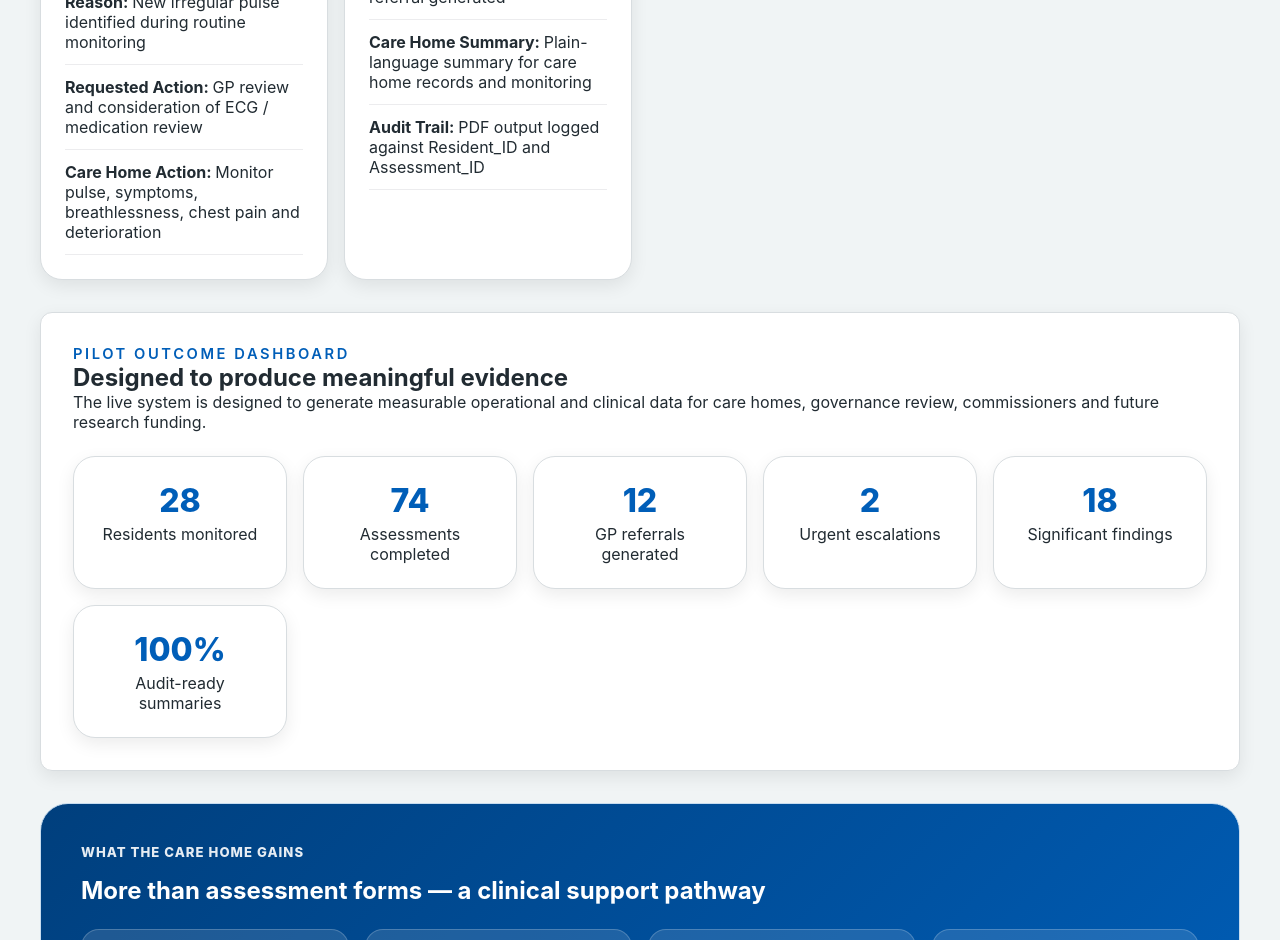
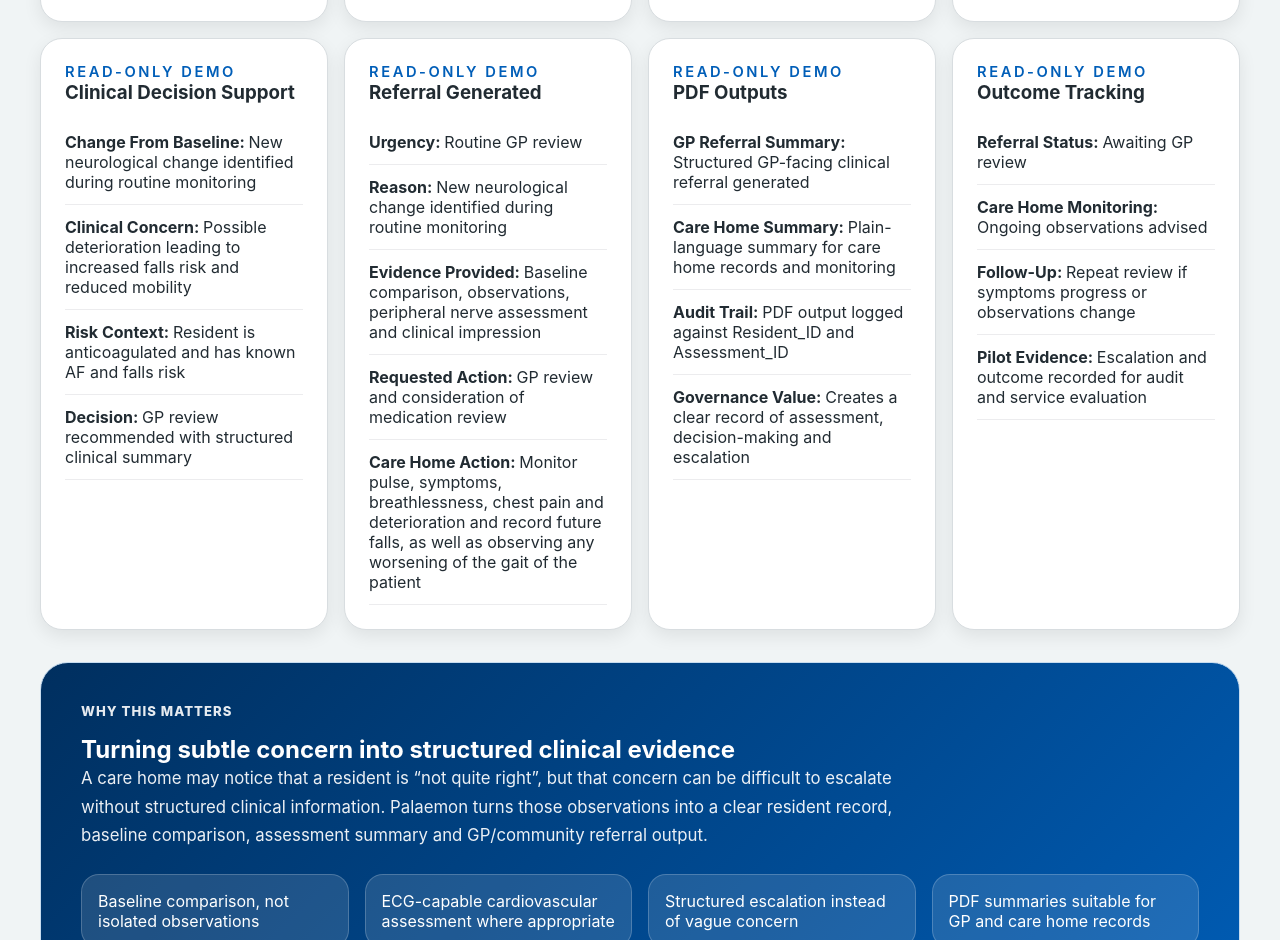
Before and after one commit to VentrisOdin/palaemon-clinical-services, a React (Vite) app in the folder frontend/: page /demo in a window 1280 px wide. Shown: the part 1860-2800 px from the top of the page. Built offline with nearby package versions, Linux system fonts and the light colour scheme.

Commit message:
demo page update

```diff
--- a/frontend/src/components/clinicalServices/ClinicalServicesModel.jsx
+++ b/frontend/src/components/clinicalServices/ClinicalServicesModel.jsx
@@ -1,3 +1,5 @@
+import { Link } from "react-router-dom";
+
 function ClinicalServicesModel() {
   const points = [
     {
@@ -42,12 +44,7 @@ function ClinicalServicesModel() {
             The approach
           </p>
 
-          <h2
-            style={{
-              color: "#ffffff",
-              marginBottom: "1rem",
-            }}
-          >
+          <h2 style={{ color: "#ffffff", marginBottom: "1rem" }}>
             Structured clinical support for care settings
           </h2>
 
@@ -104,6 +101,67 @@ function ClinicalServicesModel() {
               </div>
             ))}
           </div>
+
+          <div
+            style={{
+              marginTop: "2rem",
+              padding: "1.5rem",
+              borderRadius: "22px",
+              background: "rgba(255,255,255,0.16)",
+              border: "1px solid rgba(255,255,255,0.24)",
+            }}
+          >
+            <p
+              style={{
+                fontSize: "0.78rem",
+                fontWeight: "800",
+                letterSpacing: "0.08em",
+                textTransform: "uppercase",
+                color: "rgba(255,255,255,0.88)",
+                marginBottom: "0.75rem",
+              }}
+            >
+              Demonstration system
+            </p>
+
+            <h3
+              style={{
+                color: "#ffffff",
+                fontSize: "1.35rem",
+                marginBottom: "0.75rem",
+              }}
+            >
+              See the developing model in action
+            </h3>
+
+            <p
+              style={{
+                color: "rgba(255,255,255,0.92)",
+                lineHeight: "1.7",
+                maxWidth: "760px",
+                marginBottom: "1.25rem",
+              }}
+            >
+              Explore a read-only demonstration showing a sample resident
+              journey, assessment records, structured referral, care home
+              summary and GP-facing PDF output.
+            </p>
+
+            <Link
+              to="/demo"
+              className="qr-book-button"
+              style={{
+                width: "auto",
+                minWidth: "260px",
+                textAlign: "center",
+                background: "#ffffff",
+                color: "#005eb8",
+                boxShadow: "0 14px 32px rgba(0,0,0,0.12)",
+              }}
+            >
+              View Demonstration System
+            </Link>
+          </div>
         </div>
       </div>
     </section>
--- a/frontend/src/components/layout/Navbar.jsx
+++ b/frontend/src/components/layout/Navbar.jsx
@@ -65,7 +65,7 @@ function Navbar() {
               }`}
               onClick={closeMenu}
             >
-              Carehome Services
+              Clinical Services
             </Link>
 
             <Link
--- a/frontend/src/pages/DemoPortal.jsx
+++ b/frontend/src/pages/DemoPortal.jsx
@@ -41,10 +41,17 @@ const demoSections = [
   {
     title: "Medical History",
     content: [
-      ["PMH", "Atrial fibrillation, hypertension, type 2 diabetes, recurrent falls"],
+      [
+        "PMH",
+        "Atrial fibrillation, hypertension, type 2 diabetes, recurrent falls",
+      ],
       ["Medication", "Apixaban, Ramipril, Metformin"],
       ["Allergies", "Penicillin"],
       ["DNACPR / ReSPECT", "ReSPECT form present - care home copy held"],
+      [
+        "Known Risks",
+        "Falls risk, anticoagulation risk, deterioration may present subtly",
+      ],
     ],
   },
   {
@@ -54,33 +61,82 @@ const demoSections = [
       ["BP", "138/84"],
       ["SpO2", "96% on air"],
       ["Respiratory Rate", "18"],
+      ["Baseline ECG", "Atrial fibrillation documented, no acute concerning features"],
       ["Clinical Impression", "Stable baseline with known frailty and falls risk"],
     ],
   },
   {
     title: "Current Clinical Review",
     content: [
-      ["General", "Slightly more fatigued than baseline but alert and communicative"],
-      ["Cardiovascular", "Pulse 92 and irregular, new change from documented baseline"],
+      [
+        "General",
+        "Slightly more fatigued than baseline but alert and communicative",
+      ],
+      [
+        "Cardiovascular",
+        "Pulse 92 and irregular, no change from documented baseline",
+      ],
+      ["ECG", "12-lead ECG recorded and interpreted by the reviewing clinician and shows atrial fibrillation with no acute ischaemic changes or new abnormalities"],
       ["Respiratory", "No acute respiratory distress, SpO2 95% on air"],
-      ["Neurological", "No new focal neurological deficit identified"],
+      ["Neurological", "No new focal neurological deficit identified, however there is some weakness noted in the left leg"],
+    ],
+  },
+  {
+    title: "Clinical Decision Support",
+    content: [
+      [
+        "Change From Baseline",
+        "New neurological change identified during routine monitoring",
+      ],
+      ["Clinical Concern", "Possible deterioration leading to increased falls risk and reduced mobility"],
+      ["Risk Context", "Resident is anticoagulated and has known AF and falls risk"],
+      ["Decision", "GP review recommended with structured clinical summary"],
     ],
   },
   {
     title: "Referral Generated",
     content: [
       ["Urgency", "Routine GP review"],
-      ["Reason", "New irregular pulse identified during routine monitoring"],
-      ["Requested Action", "GP review and consideration of ECG / medication review"],
-      ["Care Home Action", "Monitor pulse, symptoms, breathlessness, chest pain and deterioration"],
+      [
+        "Reason",
+        "New neurological change identified during routine monitoring",
+      ],
+      [
+        "Evidence Provided",
+        "Baseline comparison, observations, peripheral nerve assessment and clinical impression",
+      ],
+      ["Requested Action", "GP review and consideration of medication review"],
+      [
+        "Care Home Action",
+        "Monitor pulse, symptoms, breathlessness, chest pain and deterioration and record future falls, as well as observing any worsening of the gait of the patient",
+      ],
     ],
   },
   {
     title: "PDF Outputs",
     content: [
       ["GP Referral Summary", "Structured GP-facing clinical referral generated"],
-      ["Care Home Summary", "Plain-language summary for care home records and monitoring"],
+      [
+        "Care Home Summary",
+        "Plain-language summary for care home records and monitoring",
+      ],
       ["Audit Trail", "PDF output logged against Resident_ID and Assessment_ID"],
+      [
+        "Governance Value",
+        "Creates a clear record of assessment, decision-making and escalation",
+      ],
+    ],
+  },
+  {
+    title: "Outcome Tracking",
+    content: [
+      ["Referral Status", "Awaiting GP review"],
+      ["Care Home Monitoring", "Ongoing observations advised"],
+      ["Follow-Up", "Repeat review if symptoms progress or observations change"],
+      [
+        "Pilot Evidence",
+        "Escalation and outcome recorded for audit and service evaluation",
+      ],
     ],
   },
 ];
@@ -164,14 +220,19 @@ function DemoPortal() {
           </p>
         </div>
 
-        <div className="glass-card" style={{ padding: "2rem", marginBottom: "2rem" }}>
+        <div
+          className="glass-card"
+          style={{ padding: "2rem", marginBottom: "2rem" }}
+        >
           <p className="home-eyebrow">The problem</p>
-          <h2>Care homes often recognise concern before the system can respond</h2>
+          <h2>
+            Care homes often recognise concern before the system can respond
+          </h2>
           <p>
-            Care home staff know their residents well, but subtle deterioration can
-            be difficult to communicate clearly to primary care without structured
-            clinical evidence. Palaemon creates a bridge between care home
-            observation and GP/community review.
+            Care home staff know their residents well, but subtle deterioration
+            can be difficult to communicate clearly to primary care without
+            structured clinical evidence. Palaemon creates a bridge between care
+            home observation and GP/community review.
           </p>
         </div>
 
@@ -210,7 +271,10 @@ function DemoPortal() {
           </p>
         </div>
 
-        <div className="glass-card" style={{ padding: "2rem", marginBottom: "2rem" }}>
+        <div
+          className="glass-card"
+          style={{ padding: "2rem", marginBottom: "2rem" }}
+        >
           <p className="home-eyebrow">Sample resident journey</p>
           <h2>{demoResident.name}</h2>
           <p>
@@ -282,7 +346,83 @@ function DemoPortal() {
           ))}
         </div>
 
-        <div className="glass-card" style={{ padding: "2rem", marginBottom: "2rem" }}>
+        <div
+          className="nhs-info-card"
+          style={{
+            background: "linear-gradient(135deg, #002f5f, #005eb8)",
+            color: "#ffffff",
+            padding: "2.5rem",
+            borderRadius: "28px",
+            marginBottom: "2rem",
+          }}
+        >
+          <p
+            style={{
+              fontSize: "0.82rem",
+              fontWeight: "800",
+              letterSpacing: "0.08em",
+              textTransform: "uppercase",
+              opacity: "0.9",
+              marginBottom: "1rem",
+            }}
+          >
+            Why this matters
+          </p>
+
+          <h2 style={{ color: "#ffffff" }}>
+            Turning subtle concern into structured clinical evidence
+          </h2>
+
+          <p
+            style={{
+              color: "rgba(255,255,255,0.92)",
+              fontSize: "1.05rem",
+              lineHeight: "1.7",
+              maxWidth: "860px",
+              marginBottom: "1.5rem",
+            }}
+          >
+            A care home may notice that a resident is “not quite right”, but
+            that concern can be difficult to escalate without structured
+            clinical information. Palaemon turns those observations into a clear
+            resident record, baseline comparison, assessment summary and
+            GP/community referral output.
+          </p>
+
+          <div
+            style={{
+              display: "grid",
+              gridTemplateColumns: "repeat(auto-fit, minmax(240px, 1fr))",
+              gap: "1rem",
+            }}
+          >
+            {[
+              "Baseline comparison, not isolated observations",
+              "ECG-capable cardiovascular assessment where appropriate",
+              "Structured escalation instead of vague concern",
+              "PDF summaries suitable for GP and care home records",
+              "Audit trail for governance and service evaluation",
+              "Evidence that proactive monitoring is taking place",
+            ].map((item) => (
+              <div
+                key={item}
+                style={{
+                  padding: "1rem",
+                  borderRadius: "18px",
+                  background: "rgba(255,255,255,0.12)",
+                  border: "1px solid rgba(255,255,255,0.2)",
+                }}
+              >
+                {item}
+              </div>
+            ))}
+          </div>
+        </div>
+
+        <div
+          className="glass-card"
+          style={{ padding: "2rem", marginBottom: "2rem" }}
+        >
           <p className="home-eyebrow">Pilot outcome dashboard</p>
           <h2>Designed to produce meaningful evidence</h2>
           <p>
@@ -365,7 +505,10 @@ function DemoPortal() {
           </div>
         </div>
 
-        <div className="glass-card" style={{ padding: "2rem", marginBottom: "2rem" }}>
+        <div
+          className="glass-card"
+          style={{ padding: "2rem", marginBottom: "2rem" }}
+        >
           <p className="home-eyebrow">Governance and safety</p>
           <h2>Built around structured documentation and escalation</h2>
           <p>
```
Also changed, not shown: frontend/src/components/clinicalServices/ClinicalServicesIntro.jsx (+39 -10 lines).
